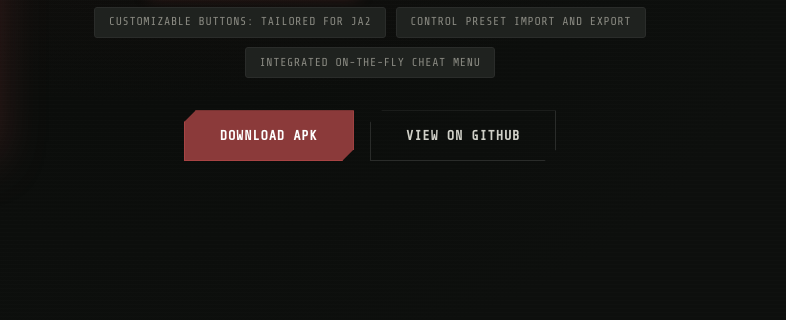
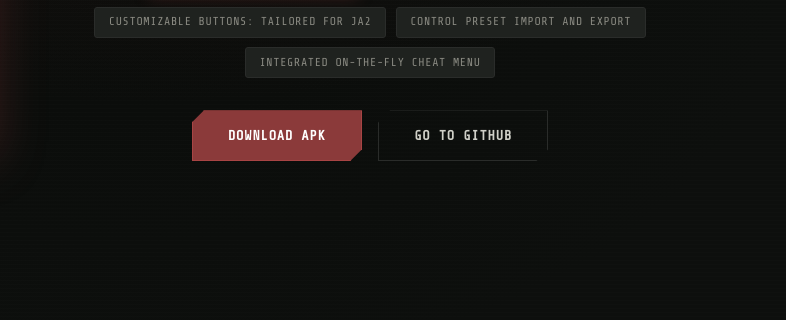
Before and after one commit to PhishyOne/JA2-Reborn, a browser extension: page index.html in a window 1280 px wide. Shown: the part 420-740 px from the top of the page, 494-1280 px from the left. Drawn offline with nearby package versions, Linux system fonts and the light colour scheme.

Commit message:
Add GitHub Pages site

```diff
--- a/index.html
+++ b/index.html
@@ -366,8 +366,8 @@
                 <span class="badge">Integrated on-the-fly Cheat Menu</span>
             </div>
             <div class="buttons">
-                <a href="https://github.com/RealTommyGreen/JA2-Reborn/releases" class="btn btn-primary">Download APK</a>
-                <a href="https://github.com/RealTommyGreen/JA2-Reborn" class="btn btn-secondary">View on GitHub</a>
+                <a href="https://github.com/RealTommyGreen/JA2-Reborn/releases/download/v1.0.2/JA2RebornRelease1.0.2.apk" class="btn btn-primary">Download APK</a>
+                <a href="https://github.com/RealTommyGreen/JA2-Reborn/releases" class="btn btn-secondary">Go to GitHub</a>
             </div>
         </div>
     </div>
```
